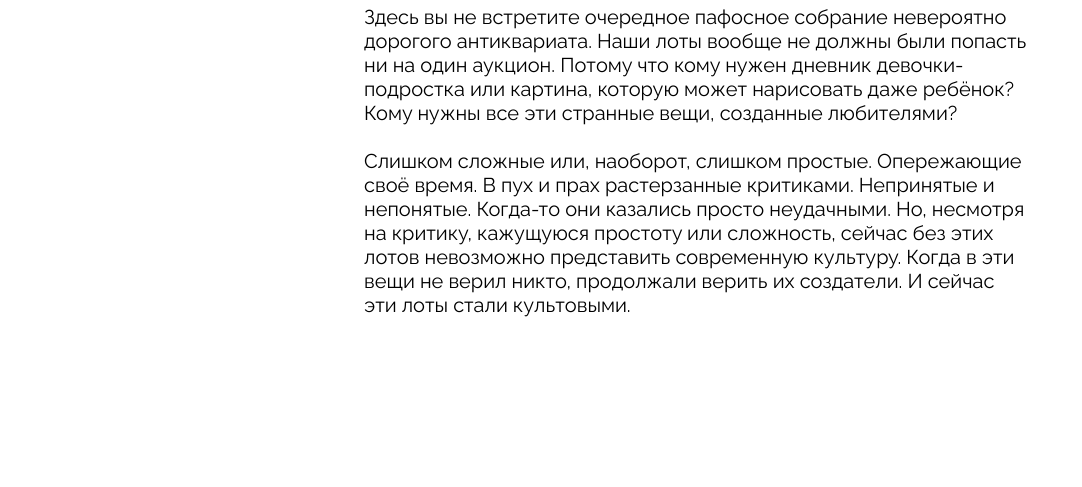
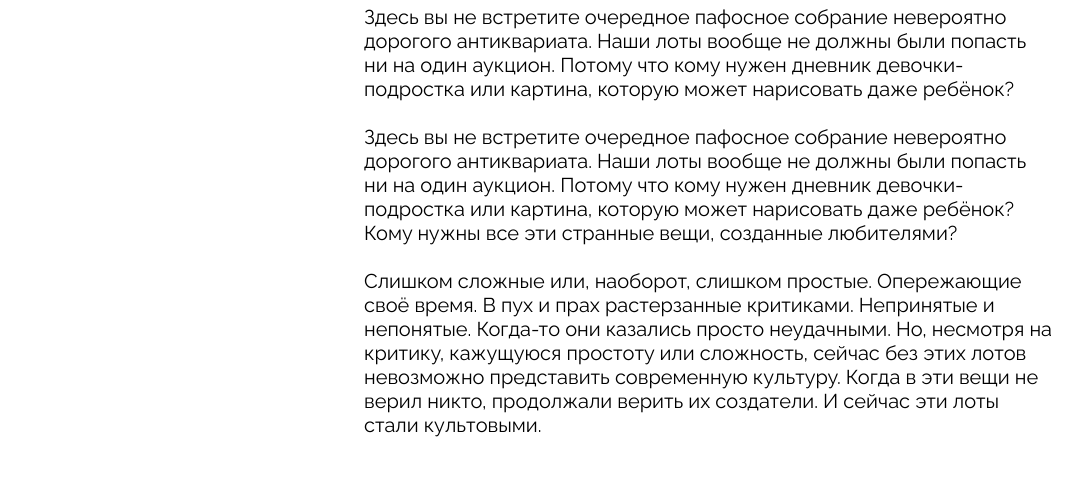
Before and after one commit to A1ex-kz/ono-tebe-nado-fd, a plain HTML site: page index.html in a window 1280 px wide. Shown: the part 2354-2841 px from the top of the page, without its empty margins (108-1190 px from the left). Drawn offline with Linux system fonts and the light colour scheme.

Commit message:
готовый

```diff
--- a/index.html
+++ b/index.html
@@ -99,8 +99,12 @@
            дорогого антиквариата. Наши лоты вообще не должны были попасть
            ни на один аукцион. Потому что кому нужен дневник девочки-
            подростка или картина, которую может нарисовать даже ребёнок?
+         <p class="about__text">Здесь вы не встретите очередное пафосное собрание невероятно
+           дорогого антиквариата. Наши лоты вообще не должны были попасть
+           ни на один аукцион. Потому что кому нужен дневник девочки-
+           подростка или картина, которую может нарисовать даже ребёнок?
            Кому нужны все эти странные вещи, созданные любителями? </p>
-         <p class="about__text">Слишком сложные или, наоборот, слишком простые. Опережающие
+         <p class="about__text about__text-second-paragraph">Слишком сложные или, наоборот, слишком простые. Опережающие
           своё время. В пух и прах растерзанные критиками. Непринятые и
           непонятые. Когда-то они казались просто неудачными. Но, несмотря
            на критику, кажущуюся простоту или сложность, сейчас без этих лотов
```
